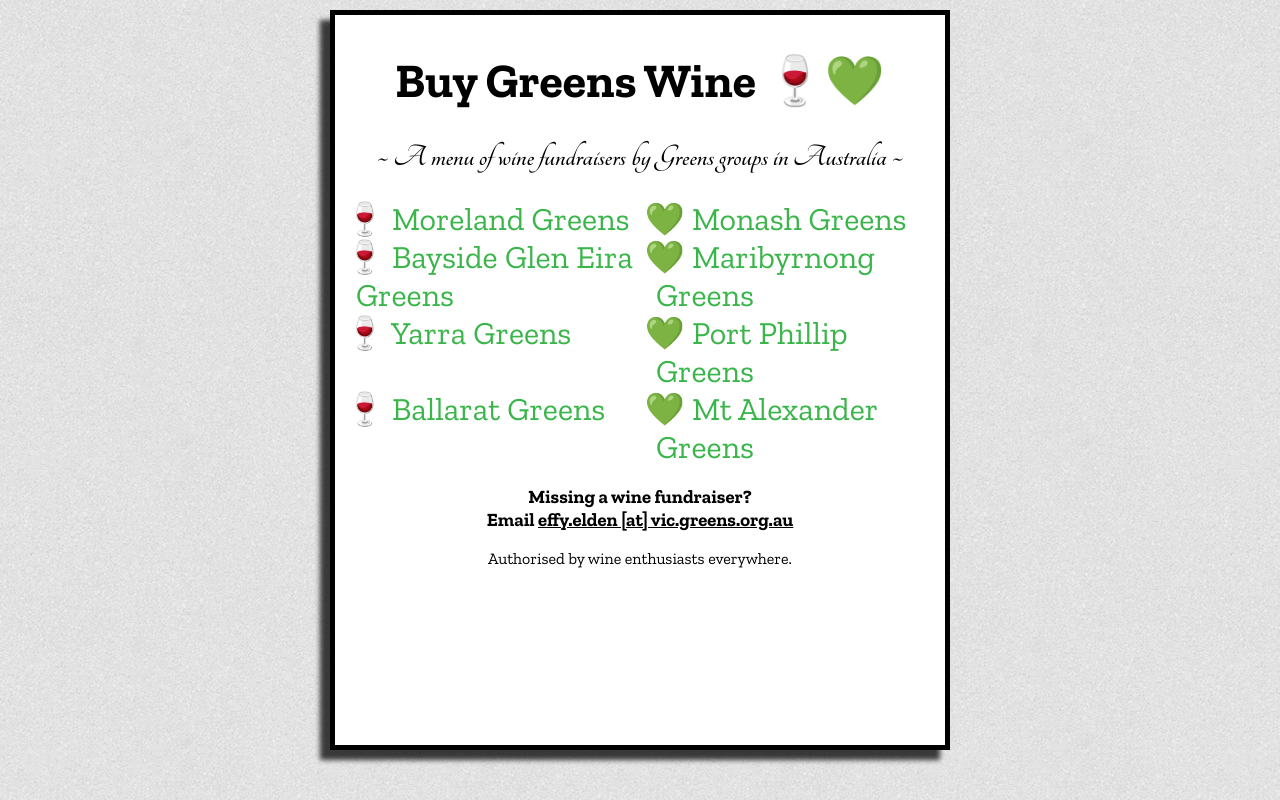
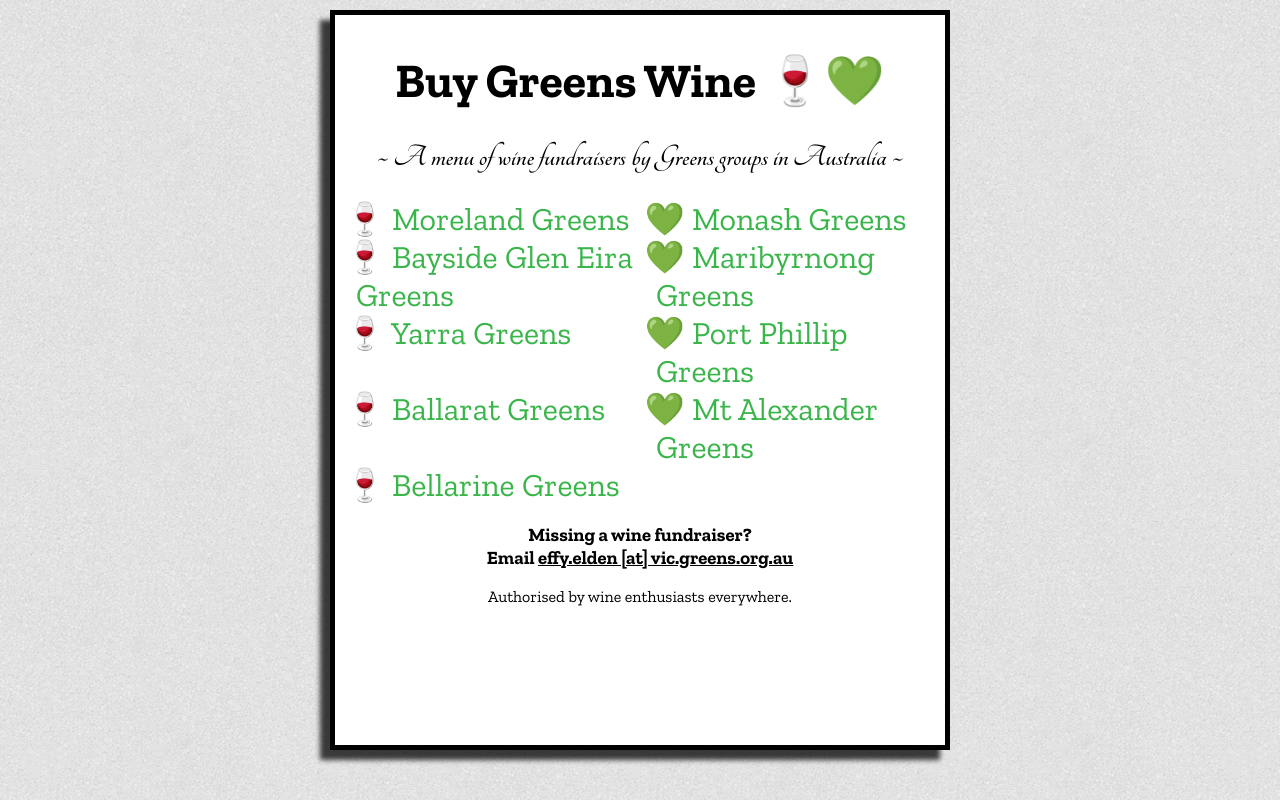
Before and after one commit to ineffyble/buygreenswine, a plain HTML site: page index.html in a window 1280 px wide. Drawn offline with nearby package versions, Linux system fonts and the light colour scheme.

Commit message:
Add Bellarine Greens fundraiser

```diff
--- a/index.html
+++ b/index.html
@@ -105,6 +105,7 @@
       <li><a target="_blank" href="https://contact-vic.greens.org.au/civicrm/event/register?id=7436&reset=1">Port Phillip Greens</a></li>
       <li><a target="_blank" href="https://contact-vic.greens.org.au/civicrm/event/register?reset=1&id=7163">Ballarat Greens</a></li>
       <li><a target="_blank" href="https://contact-vic.greens.org.au/civicrm/event/register?reset=1&id=7486">Mt Alexander Greens</a></li>
+      <li><a target="_blank" href="https://prospectwines.com.au/product/bellarine-greens/">Bellarine Greens</a></li>
     </ul>
     <footer>
       <h3>Missing a wine fundraiser?<br />Email <u>effy.elden [at] vic.greens.org.au</u></h3>
```
